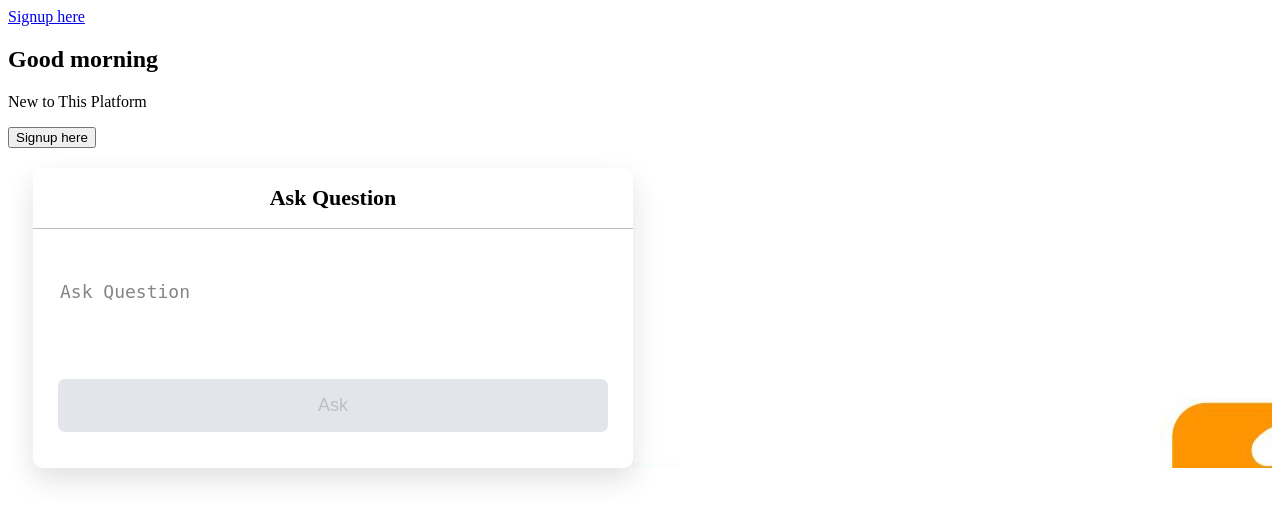
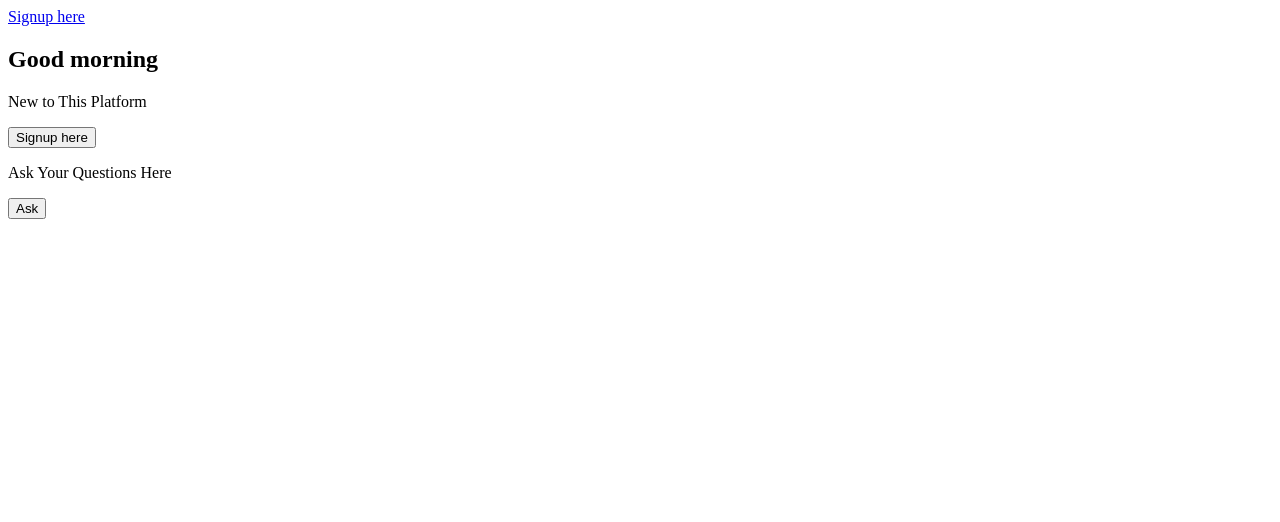
Before and after one commit to bisuraj/knowthis, a PHP site: page /homepage.php in a window 1280 px wide. Shown: the top 522 px of the page. Run offline with PHP 8.4, Linux system fonts and the light colour scheme.

Commit message:
commit 2

```diff
--- a/homepage.php
+++ b/homepage.php
@@ -15,100 +15,7 @@
 }
 
 ?>
-<head>
-    <style>
 
-.container-1 {
-  margin: 20px 25px;
-  width: 600px;
-  height: 300px;
-  overflow: hidden;
-  background: #fff;
-  border-radius: 10px;
-  transition: height 0.2s ease;
-  box-shadow: 0 12px 28px rgba(0, 0, 0, 0.12);
-}
-
-.container.active {
-  height: 590px;
-}
-
-.container .wrapper {
-  width: 1000px;
-  display: flex;
-}
-
-.container .wrapper section {
-  width: 500px;
-  background: #fff;
-}
-
-.container .post {
-  transition: margin-left 0.18s ease;
-}
-
-.container.active .post {
-  margin-left: -500px;
-}
-
-.post header {
-  font-size: 22px;
-  font-weight: 600;
-  padding: 17px 0;
-  text-align: center;
-  border-bottom: 1px solid #bfbfbf;
-}
-
-.post form {
-  margin: 20px 25px;
-}
-
-.post form textarea,
-.post form button {
-  width: 100%;
-  outline: none;
-  border: none;
-}
-
-.post form textarea {
-  resize: none;
-  font-size: 18px;
-  margin-top: 30px;
-  min-height: 100px;
-}
-
-.post form textarea::placeholder {
-  color: #858585;
-}
-
-.post form textarea:focus::placeholder {
-  color: #b3b3b3;
-}
-
-.post form button {
-  height: 53px;
-  color: #fff;
-  font-size: 18px;
-  font-weight: 500;
-  cursor: pointer;
-  color: #BCC0C4;
-  cursor: no-drop;
-  border-radius: 7px;
-  background: #e2e5e9;
-  transition: all 0.3s ease;
-}
-
-.post form textarea:valid ~ button {
-  color: #fff;
-  cursor: pointer;
-  background: #4599FF;
-}
-
-.post form textarea:valid ~ button:hover {
-  background: #1a81ff;
-}
-
-    </style>
 </head>
 <body>
 
@@ -129,19 +36,10 @@
                 <?php if (!isset($_SESSION['username'])) { ?>
                     <button class="btn btn-outline-light btn-lg"  href="signup.php" type="button">Signup here</button>
     <?php } ?>
-    <div class="container-1">
-      <div class="wrapper">
-        <section class="post">
-          <header>Ask Question</header>
-          <form action="#">
-            <div class="content-1">
-            </div>
-            <textarea placeholder="Ask Question" spellcheck="false" required></textarea>
-            <button id="ask-button">Ask</button>
-          </form>
-        </section>
-      </div>
-    </div>
+    <br>
+    <p><?php echo "Ask Your Questions Here "; ?></p>
+    <button class="btn btn-outline-light btn-lg"  href="signup.php" type="button">Ask </button>
+
         </section>
     </main>
 
```
Also changed, not shown: navbar.php (+59 -18 lines).
